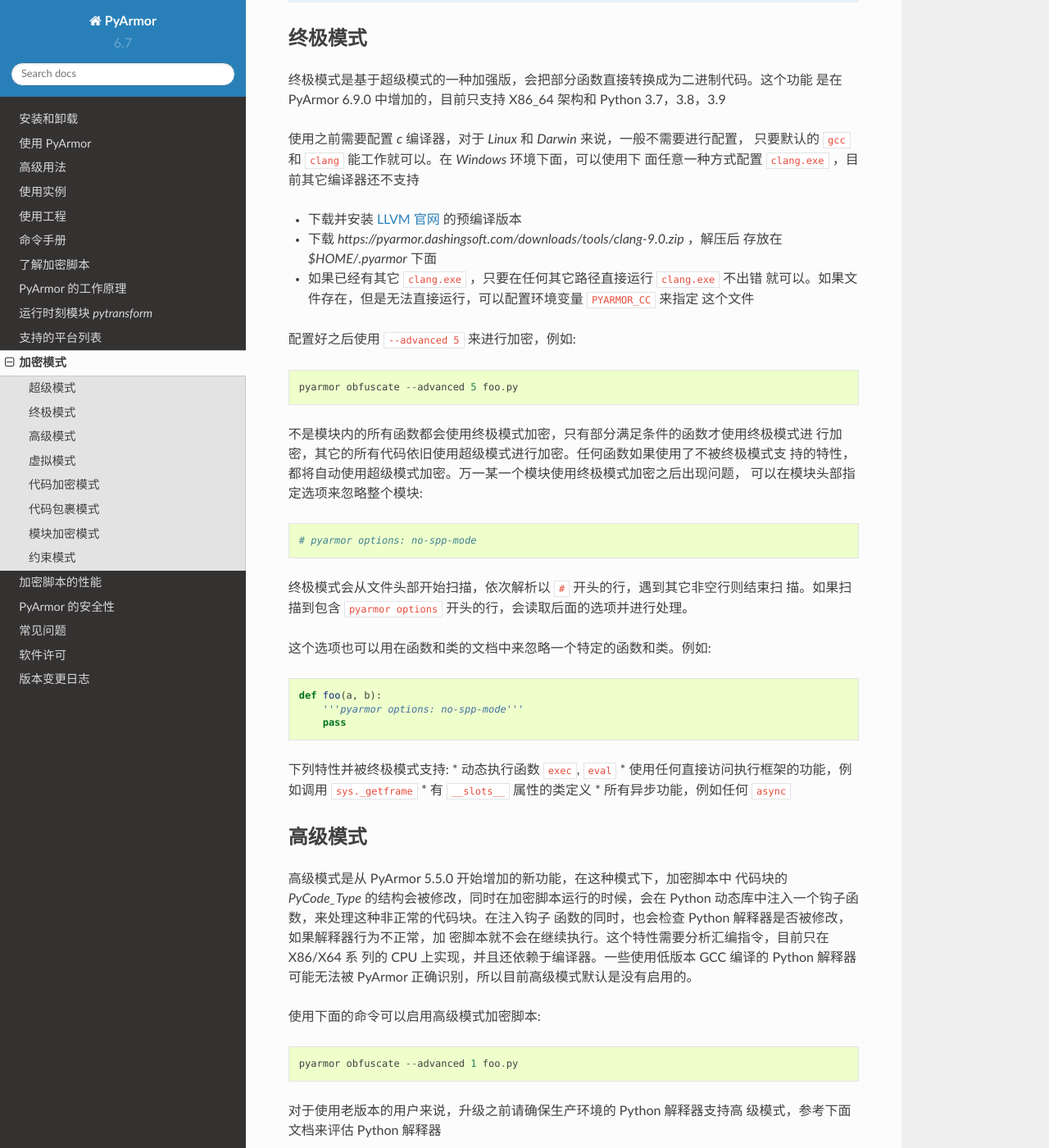
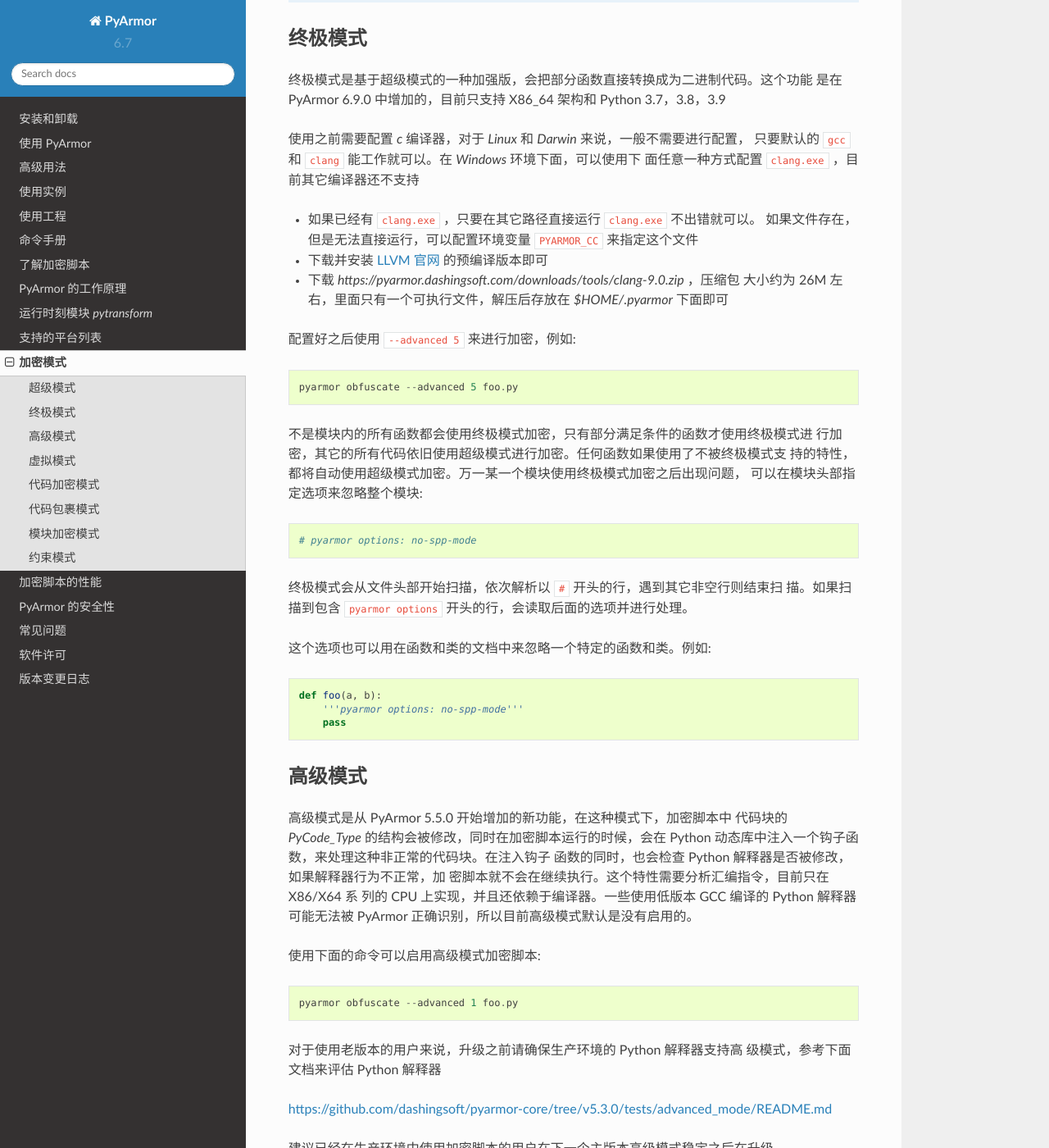
Before and after one commit to dashingsoft/pyarmor-docs-zh, a Sphinx documentation site: the page built from docs/mode.rst, in a window 1280 px wide and 1400 px high, scrolled down 956 px. Shown: the whole window at 82% size. Built offline with Sphinx 7.4.7 and the Read the Docs theme 2.0.0, drawn with Linux system fonts in a browser that asks for light colours.

Commit message:
Refine doc

```diff
--- a/docs/mode.rst
+++ b/docs/mode.rst
@@ -54,12 +54,11 @@
 只要默认的 ``gcc`` 和 ``clang`` 能工作就可以。在 `Windows` 环境下面，可以使用下
 面任意一种方式配置 ``clang.exe`` ，目前其它编译器还不支持
 
-* 下载并安装 `LLVM 官网 <https://releases.llvm.org>`_ 的预编译版本
-* 下载 `https://pyarmor.dashingsoft.com/downloads/tools/clang-9.0.zip` ，解压后
-  存放在 `$HOME/.pyarmor` 下面
-* 如果已经有其它 ``clang.exe`` ，只要在任何其它路径直接运行 ``clang.exe`` 不出错
-  就可以。如果文件存在，但是无法直接运行，可以配置环境变量 ``PYARMOR_CC`` 来指定
-  这个文件
+* 如果已经有 ``clang.exe`` ，只要在其它路径直接运行 ``clang.exe`` 不出错就可以。
+  如果文件存在，但是无法直接运行，可以配置环境变量 ``PYARMOR_CC`` 来指定这个文件
+* 下载并安装 `LLVM 官网 <https://releases.llvm.org>`_ 的预编译版本即可
+* 下载 `https://pyarmor.dashingsoft.com/downloads/tools/clang-9.0.zip` ，压缩包
+  大小约为 26M 左右，里面只有一个可执行文件，解压后存放在 `$HOME/.pyarmor` 下面即可
 
 配置好之后使用 ``--advanced 5`` 来进行加密，例如::
 
@@ -82,12 +81,6 @@
     def foo(a, b):
         '''pyarmor options: no-spp-mode'''
         pass
-
-下列特性并被终极模式支持:
-* 动态执行函数 ``exec``, ``eval``
-* 使用任何直接访问执行框架的功能，例如调用 ``sys._getframe``
-* 有 ``__slots__`` 属性的类定义
-* 所有异步功能，例如任何 ``async``
 
 .. _高级模式:
 
```
